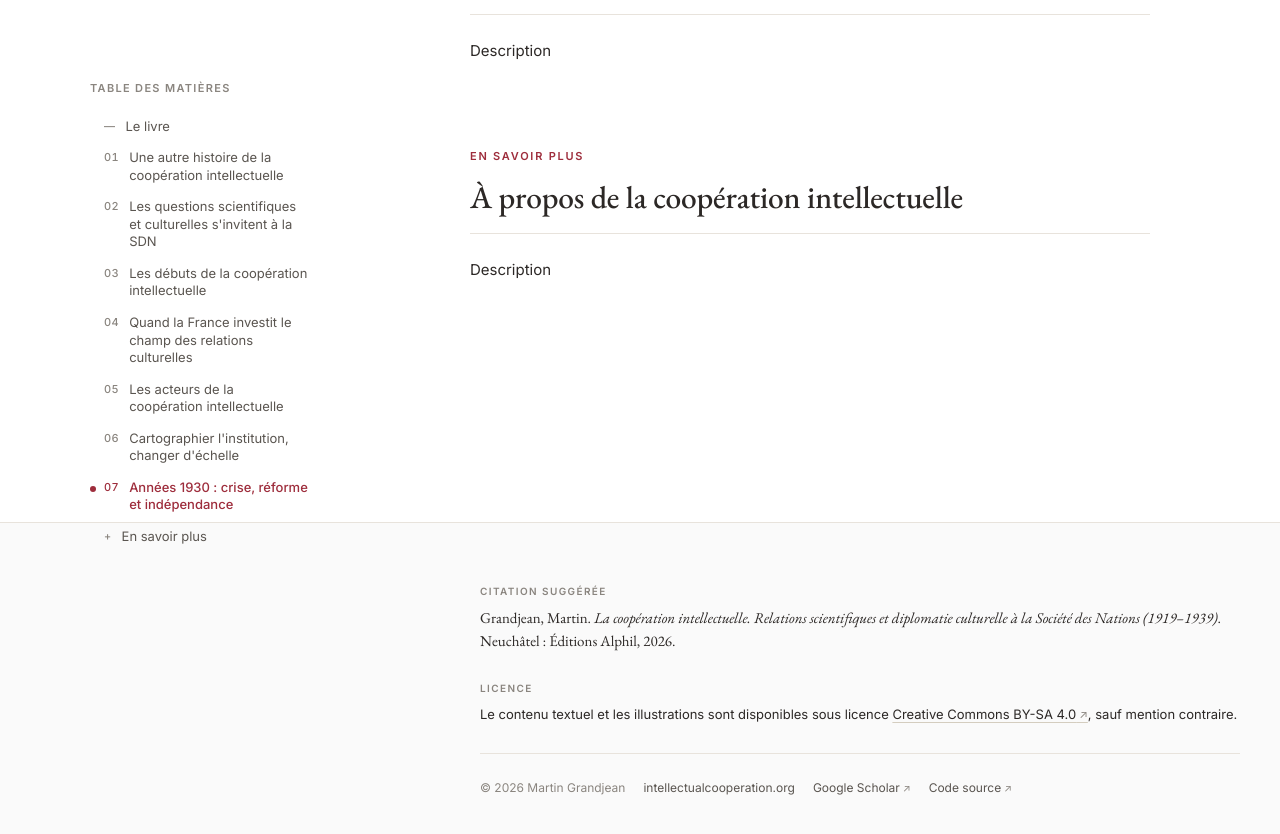
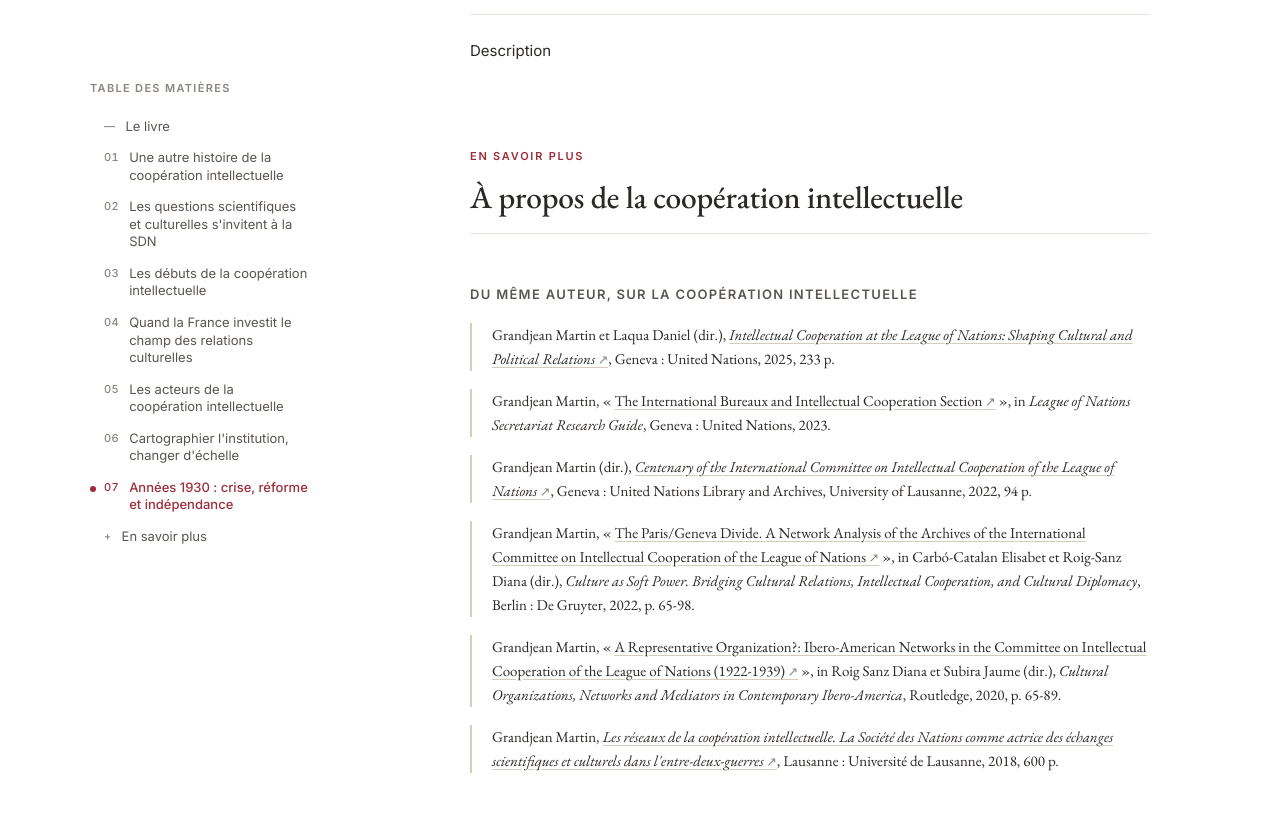
Before and after one commit to grandjeanmartin/intellectualcooperation, a Jekyll site: the page la-cooperation-intellectuelle.html, which Jekyll copies as it is, in a window 1280 px wide and 900 px high, scrolled down 6679 px. Shown: the top 834 px of the window. Built offline with Jekyll 4.4.1, drawn with Linux system fonts in a browser that asks for light colours.

Commit message:
Enhance section with additional references
Added references to works related to intellectual cooperation.

```diff
--- a/la-cooperation-intellectuelle.html
+++ b/la-cooperation-intellectuelle.html
@@ -827,7 +827,36 @@ footer{
 <section id="plus">
   <h2>En savoir plus</h2>
   <h3>À propos de la coopération intellectuelle</h3>
-  <p>Description</p>
+
+<h4>Du même auteur, sur la coopération intellectuelle</h4>
+
+<ul style="list-style:none; padding:0; margin:0;">
+
+  <li style="margin-bottom:18px; padding-left:20px; border-left:2px solid var(--color-border-strong); font-family:var(--font-serif); font-size:15px; line-height:1.6;">
+    Grandjean Martin et Laqua Daniel (dir.), <a href="https://digitallibrary.un.org/record/4093948?ln=en&v=pdf" class="external"><i>Intellectual Cooperation at the League of Nations: Shaping Cultural and Political Relations</i></a>, Geneva : United Nations, 2025, 233 p.
+  </li>
+
+  <li style="margin-bottom:18px; padding-left:20px; border-left:2px solid var(--color-border-strong); font-family:var(--font-serif); font-size:15px; line-height:1.6;">
+    Grandjean Martin, « <a href="https://libraryresources.unog.ch/LONSecretariat/intellectual" class="external">The International Bureaux and Intellectual Cooperation Section</a> », in <i>League of Nations Secretariat Research Guide</i>, Geneva : United Nations, 2023.
+  </li>
+
+  <li style="margin-bottom:18px; padding-left:20px; border-left:2px solid var(--color-border-strong); font-family:var(--font-serif); font-size:15px; line-height:1.6;">
+    Grandjean Martin (dir.), <a href="https://intellectualcooperation.org/files/IntellectualCooperation_2022.pdf" class="external"><i>Centenary of the International Committee on Intellectual Cooperation of the League of Nations</i></a>, Geneva : United Nations Library and Archives, University of Lausanne, 2022, 94 p.
+  </li>
+
+  <li style="margin-bottom:18px; padding-left:20px; border-left:2px solid var(--color-border-strong); font-family:var(--font-serif); font-size:15px; line-height:1.6;">
+    Grandjean Martin, « <a href="https://www.degruyter.com/document/doi/10.1515/9783110744552-004/html" class="external">The Paris/Geneva Divide. A Network Analysis of the Archives of the International Committee on Intellectual Cooperation of the League of Nations</a> », in Carbó-Catalan Elisabet et Roig-Sanz Diana (dir.), <i>Culture as Soft Power. Bridging Cultural Relations, Intellectual Cooperation, and Cultural Diplomacy</i>, Berlin : De Gruyter, 2022, p. 65‑98.
+  </li>
+
+  <li style="margin-bottom:18px; padding-left:20px; border-left:2px solid var(--color-border-strong); font-family:var(--font-serif); font-size:15px; line-height:1.6;">
+    Grandjean Martin, « <a href="https://serval.unil.ch/resource/serval:BIB_F8F05A6DBC3C.P001/REF" class="external">A Representative Organization?: Ibero-American Networks in the Committee on Intellectual Cooperation of the League of Nations (1922-1939)</a> », in Roig Sanz Diana et Subira Jaume (dir.), <i>Cultural Organizations, Networks and Mediators in Contemporary Ibero-America</i>, Routledge, 2020, p. 65‑89.
+  </li>
+
+  <li style="margin-bottom:0; padding-left:20px; border-left:2px solid var(--color-border-strong); font-family:var(--font-serif); font-size:15px; line-height:1.6;">
+    Grandjean Martin, <a href="https://halshs.archives-ouvertes.fr/tel-01853903" class="external"><i>Les réseaux de la coopération intellectuelle. La Société des Nations comme actrice des échanges scientifiques et culturels dans l'entre-deux-guerres</i></a>, Lausanne : Université de Lausanne, 2018, 600 p.
+  </li>
+
+</ul>
 </section>
 
 
```
